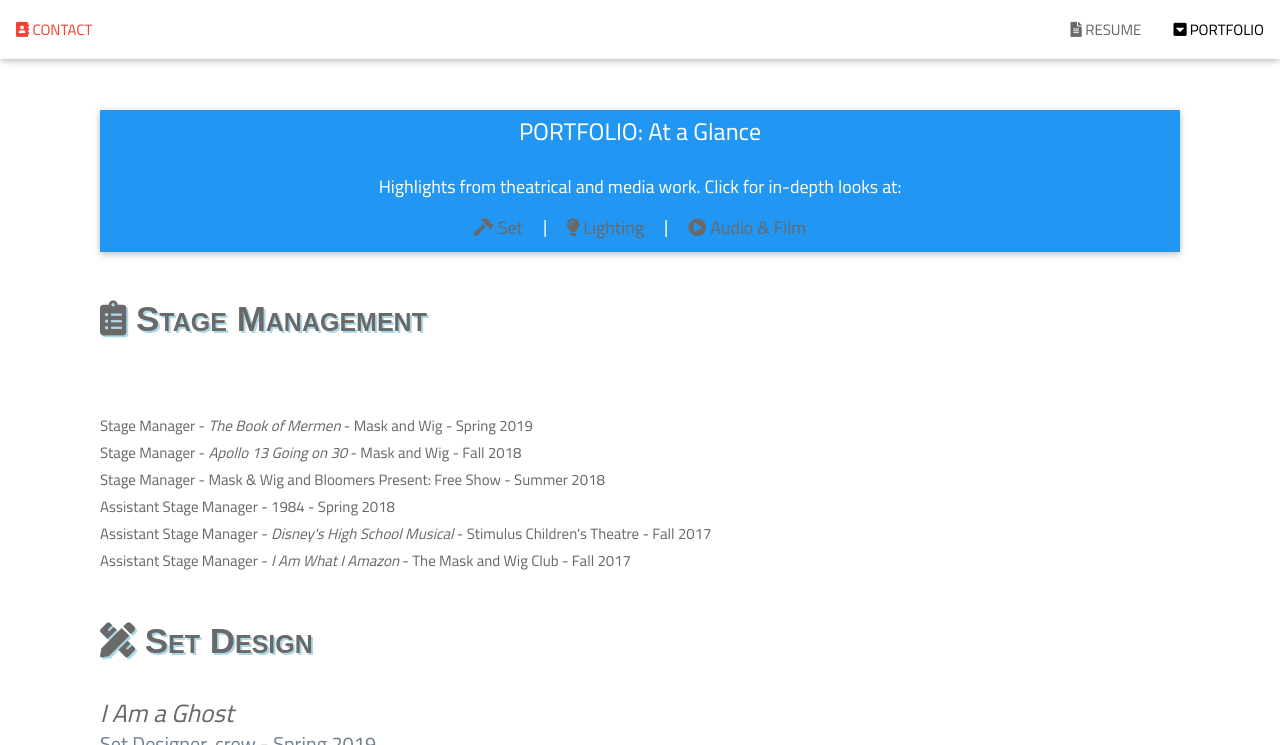
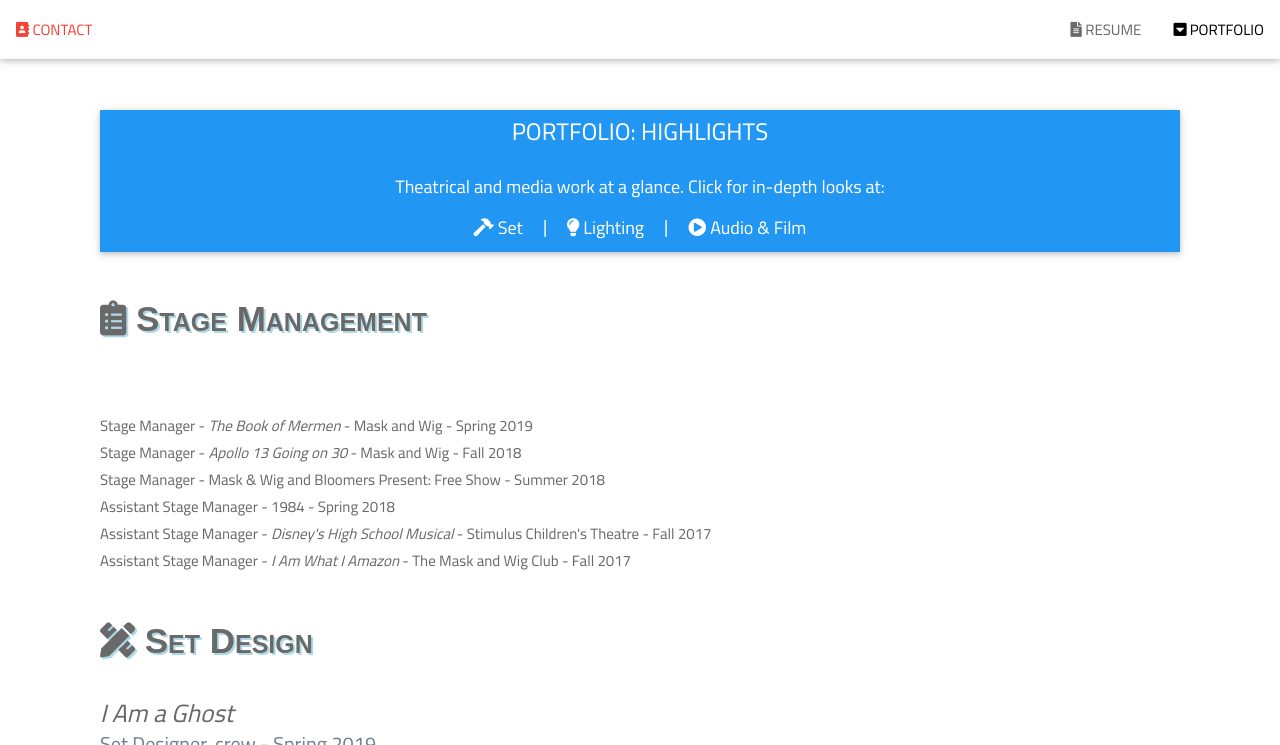
Before and after one commit to jnickseymour/jnickseymour.github.io, a Jekyll site: the page portfolio/at-a-glance.html, which Jekyll copies as it is, in a window 1280 px wide and 900 px high, cut to the strip 0-745 px from the top of the window. Built offline with Jekyll 4.4.1, drawn with Linux system fonts in a browser that asks for light colours; nearby versions of some CDN libraries; comment, search, counter and statistics services are not loaded.

Commit message:
Update at-a-glance.html

```diff
--- a/portfolio/at-a-glance.html
+++ b/portfolio/at-a-glance.html
@@ -113,9 +113,9 @@
 <div class="w3-container" style="padding:100px 100px" id="about">
  <div>
   <div class="w3-card w3-blue">
-    <h3 class="w3-center">PORTFOLIO: At a Glance</h3>
-    <p class="w3-center w3-large">Highlights from theatrical and media work. Click for in-depth looks at:<br>
-    <a href="#" class="w3-bar-item w3-button w3-hover-text-red w3-hover-white" style="color:dimgrey"><i class="fas fa-hammer"></i> Set</a> | <a href="#" class="w3-bar-item w3-button w3-hover-text-red w3-hover-white" style="color:dimgrey"><i class="fa fa-lightbulb"></i>  Lighting</a> | <a href="#" class="w3-bar-item w3-button w3-hover-text-red w3-hover-white" style="color:dimgrey"><i class="fas fa-play-circle"></i> Audio & Film</a></p>
+    <h3 class="w3-center">PORTFOLIO: HIGHLIGHTS</h3>
+    <p class="w3-center w3-large">Theatrical and media work at a glance. Click for in-depth looks at:<br>
+    <a href="#" class="w3-bar-item w3-button w3-hover-text-red" style="color:white"><i class="fas fa-hammer"></i> Set</a> | <a href="#" class="w3-bar-item w3-button w3-hover-text-red" style="color:white"><i class="fa fa-lightbulb"></i>  Lighting</a> | <a href="#" class="w3-bar-item w3-button w3-hover-text-red" style="color:white"><i class="fas fa-play-circle"></i> Audio & Film</a></p>
   </div>
    <div>
     <p class="skill"><i class="fas fa-clipboard-list"></i> Stage Management</p><br>
```
